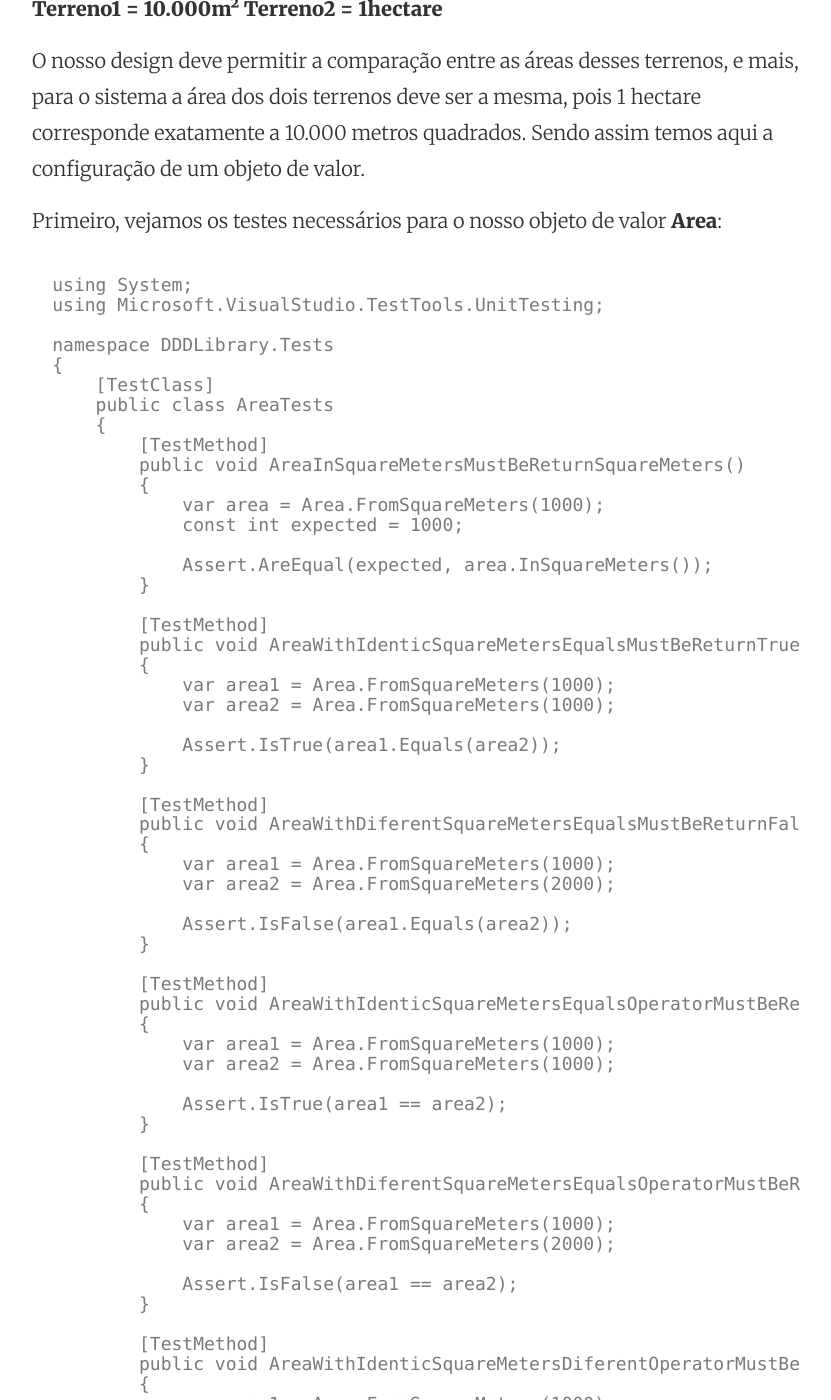
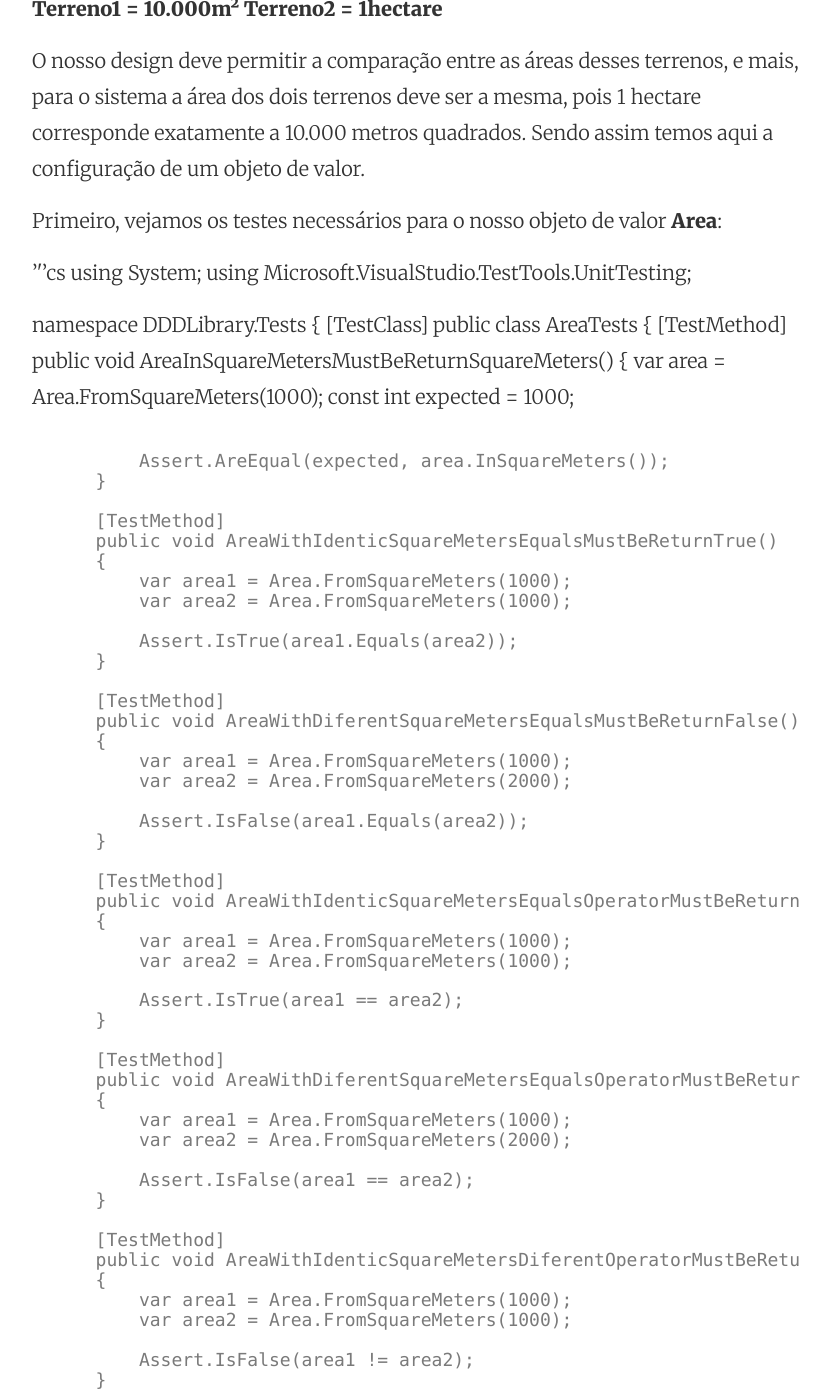
Before and after one commit to emersonsoares/emersonsoares.github.io, a Jekyll site: the page built from _posts/2014-06-08-implementando-value-object-csharp.md, in a window 1280 px wide and 1400 px high, scrolled down 2126 px. Shown: the whole window, without its empty margins (224-1055 px from the left). Built offline with Jekyll 4.4.1, drawn with Linux system fonts in a browser that asks for light colours; Markdown is read by kramdown in place of the engine named in the settings; comment, search, counter and statistics services are not loaded; some of the changed text lies outside the part shown.

```diff
--- a/_posts/2014-06-08-implementando-value-object-csharp.md
+++ b/_posts/2014-06-08-implementando-value-object-csharp.md
@@ -28,7 +28,7 @@ O nosso design deve permitir a comparação entre as áreas desses terrenos, e m
 
 Primeiro, vejamos os testes necessários para o nosso objeto de valor **Area**:
 
-~~~cs
+'''cs
 using System;
 using Microsoft.VisualStudio.TestTools.UnitTesting;
 
@@ -360,11 +360,11 @@ namespace DDDLibrary.Tests
         }
     }
 }
-~~~
+'''
 
 E segundo, a implementação de Area:
 
-~~~cs
+'''cs
 using System;
 
 namespace DDDLibrary
@@ -548,7 +548,7 @@ namespace DDDLibrary
         }
     }
 }
-~~~
+'''
 
 Bem, não vou explicar com detalhes a implementação pois os testes já fazem isso, como resultado final poderemos por exemplo comparar as áreas de dois terrenos sem importar-se com a conversão de Metros pra Hectares, ou Alqueires, etc. O código completo demonstrado nesse post pode ser encontrado aqui no meu github:
 
```
